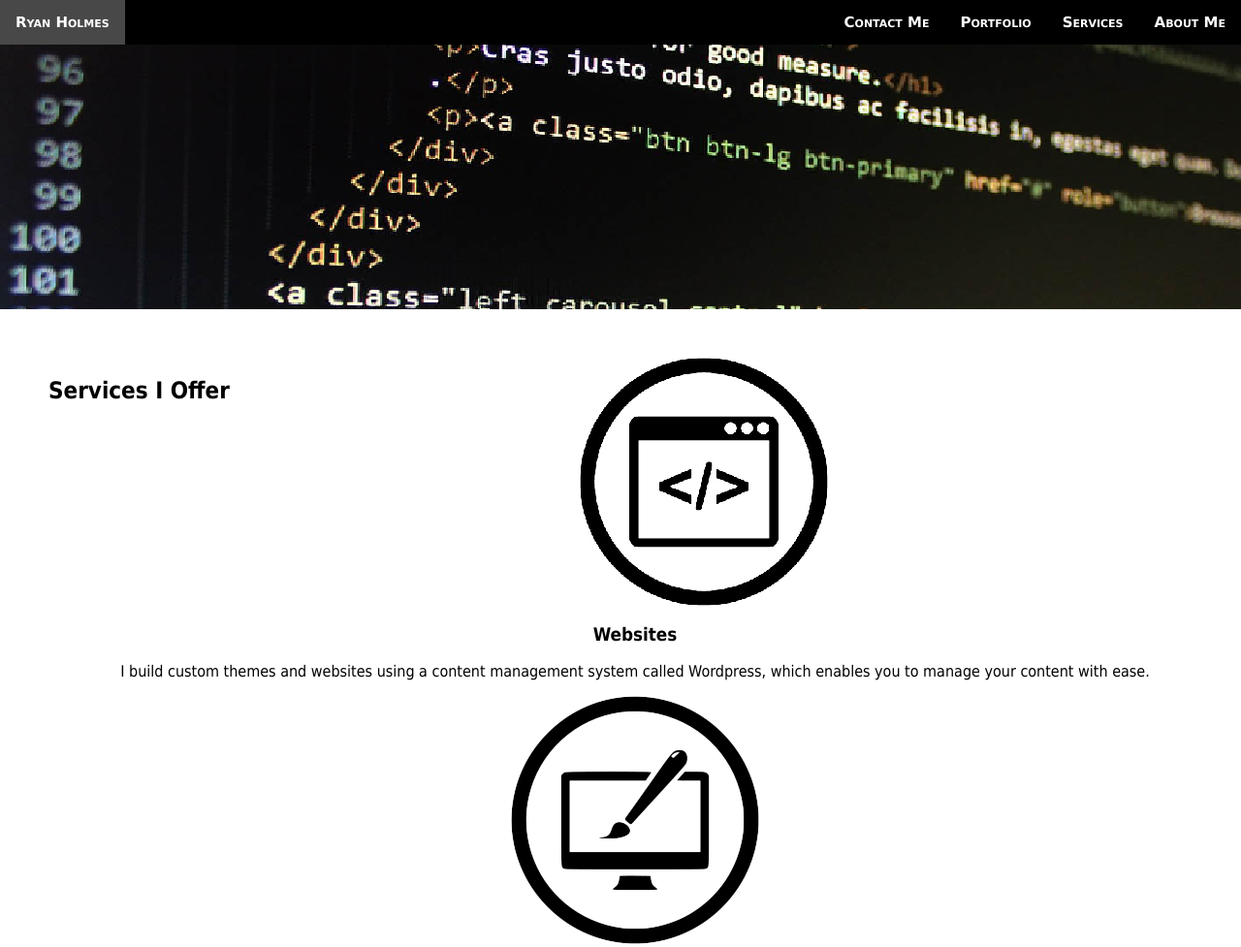
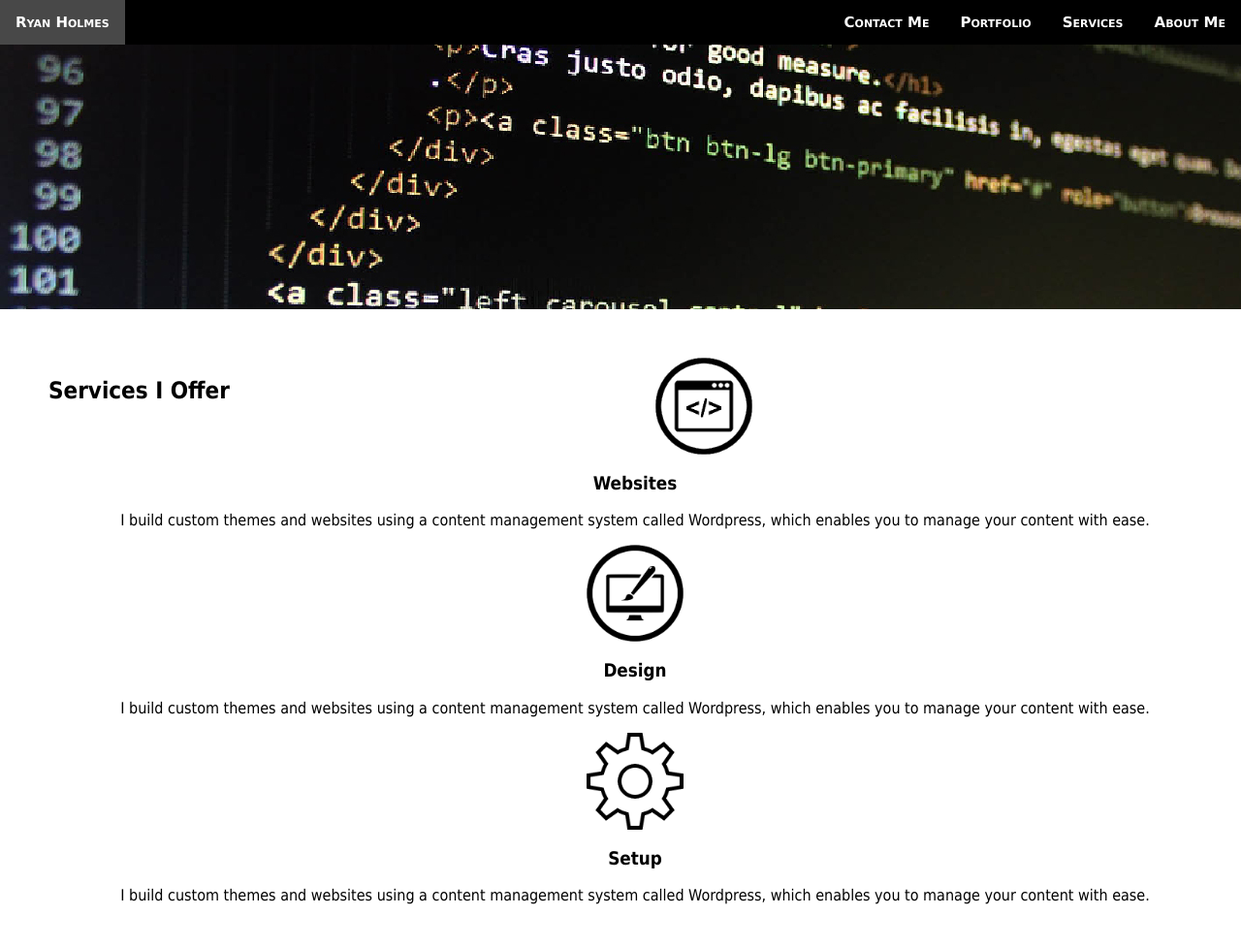
Before and after one commit to ryanholmes1/ryanholmes1.github.io, a plain HTML site: page index.html in a window 1280 px wide. Shown: the top 977 px of the page at 97% size. Drawn offline with Linux system fonts and the light colour scheme.

Commit message:
index test

```diff
--- a/index.html
+++ b/index.html
@@ -65,17 +65,17 @@
                     </div>
                     <div class="row:before row:after">
                     	<div class="box-md-1 box-xs-1">
-                        	<img src="/img/code.jpg">
+                        	<img src="/img/code.jpg" witdth="100px" height="100px">
                             <h3>Websites</h3>
                             <p>I build custom themes and websites using a content management system called Wordpress, which enables you to manage your content with ease.</p>
                         </div>
                         <div class="box-md-1 box-xs-1">
-                        	<img src="/img/design.jpg">
+                        	<img src="/img/design.jpg" witdth="100px" height="100px">
                             <h3>Design</h3>
                             <p>I build custom themes and websites using a content management system called Wordpress, which enables you to manage your content with ease.</p>
                         </div>
                         <div class="box-md-1 box-xs-1">
-                        	<img src="/img/setup.jpg">
+                        	<img src="/img/setup.jpg" witdth="100px" height="100px">
                             <h3>Setup</h3>
                             <p>I build custom themes and websites using a content management system called Wordpress, which enables you to manage your content with ease.</p>
                         </div>
```
